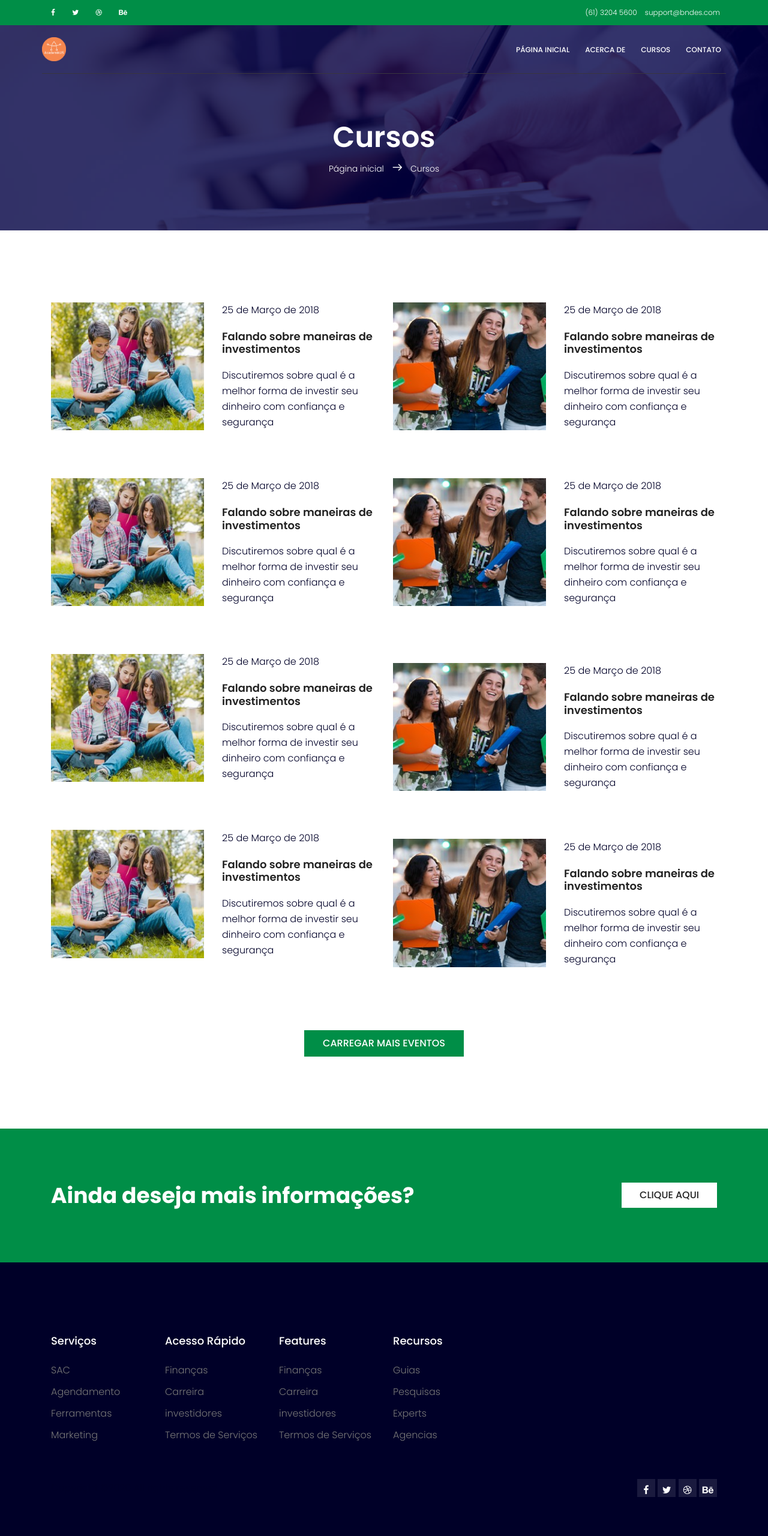
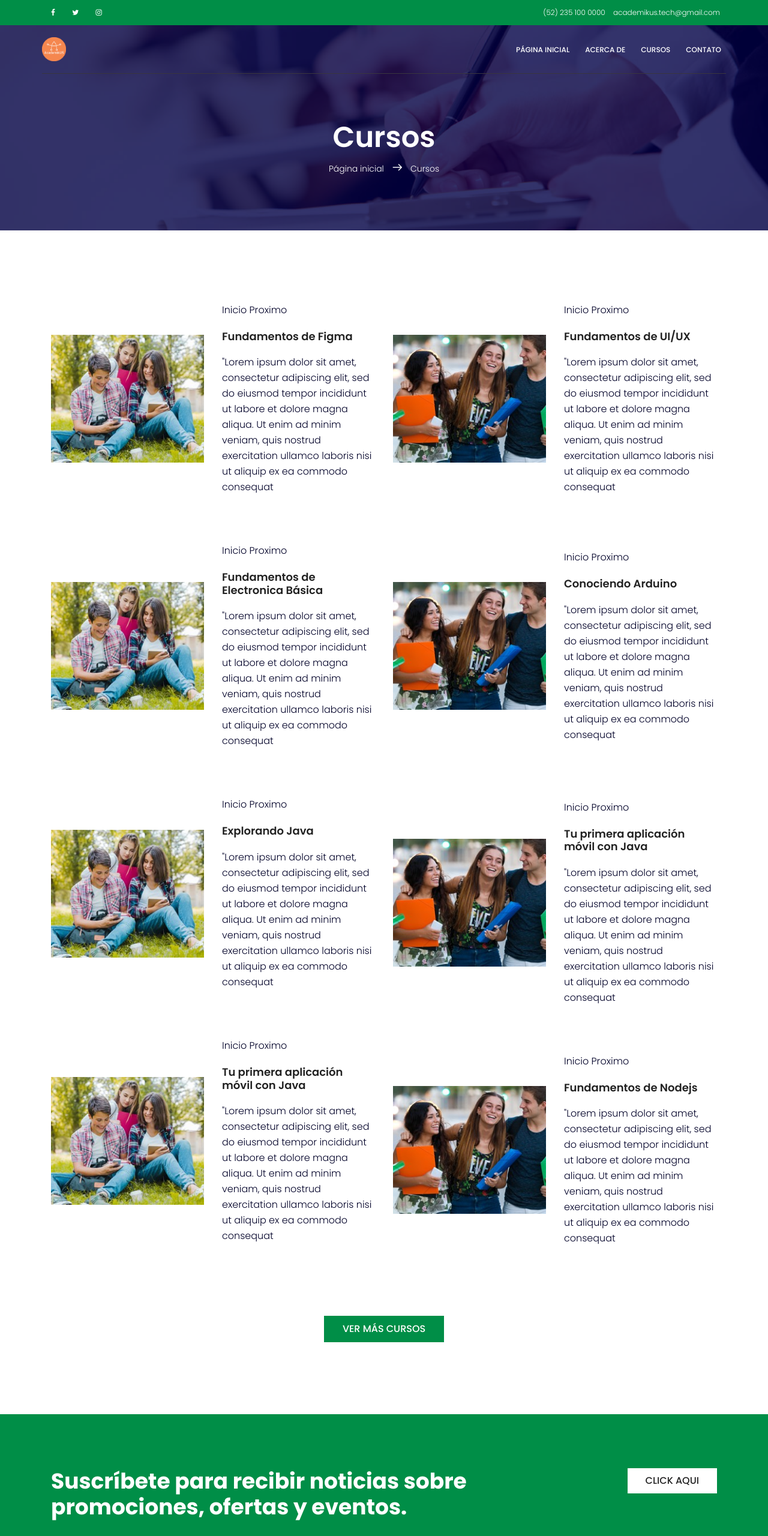
Before and after one commit to academikus/academikus.github.io, a plain HTML site: page cursos.html in a window 1280 px wide. Shown: the top 2560 px of the page at 60% size. Drawn offline with nearby package versions, Linux system fonts and the light colour scheme; some packages are replaced by stand-ins of ours.

Commit message:
actualizacion

```diff
--- a/cursos.html
+++ b/cursos.html
@@ -37,14 +37,14 @@
 			  				<ul>
 								<li><a href="#"><i class="fa fa-facebook"></i></a></li>
 								<li><a href="#"><i class="fa fa-twitter"></i></a></li>
-								<li><a href="#"><i class="fa fa-dribbble"></i></a></li>
-								<li><a href="#"><i class="fa fa-behance"></i></a></li>
+								<li><a href="#"><i class="fa fa-instagram"></i></a></li>
+
 			  				</ul>
 			  			</div>
 			  			<div class="col-lg-6 col-sm-6 col-4 header-top-right no-padding">
-			  				<a href="tel:+953 012 3654 896"><span class="lnr lnr-phone-handset"></span> <span class="text">(61) 3204 5600</span></a>
-			  				<a href="mailto:support@bndes.com"><span class="lnr lnr-envelope"></span> <span class="text">support@bndes.com</span></a>
-			  			</div>
+							<a href="tel:+235 100 0000"><span class="lnr lnr-phone-handset"></span> <span class="text">(52) 235 100 0000</span></a>
+							<a href="mailto:academikus.tech@gmail.com"><span class="lnr lnr-envelope"></span> <span class="text">academikus.tech@gmail.com</span></a>
+						</div>
 			  		</div>
 	  			</div>
 			</div>
@@ -91,10 +91,10 @@
 									<img class="img-fluid" src="img/e1.jpg" alt="">
 								</div>
 								<div class="detials col-12 col-md-6">
-									<p>25 de Março de 2018</p>
-									<a href="#"><h4>Falando sobre maneiras de investimentos</h4></a>
+									<p>Inicio Proximo</p>
+									<a href="#"><h4>Fundamentos de Figma</h4></a>
 									<p>
-										Discutiremos sobre qual é a melhor forma de investir seu dinheiro com confiança e segurança
+										"Lorem ipsum dolor sit amet, consectetur adipiscing elit, sed do eiusmod tempor incididunt ut labore et dolore magna aliqua. Ut enim ad minim veniam, quis nostrud exercitation ullamco laboris nisi ut aliquip ex ea commodo consequat
 									</p>
 								</div>
 							</div>
@@ -105,10 +105,10 @@
 									<img class="img-fluid" src="img/e2.jpg" alt="">
 								</div>
 								<div class="detials col-12 col-md-6">
-									<p>25 de Março de 2018</p>
-									<a href="#"><h4>Falando sobre maneiras de investimentos</h4></a>
+									<p>Inicio Proximo</p>
+									<a href="#"><h4>Fundamentos de UI/UX</h4></a>
 									<p>
-										Discutiremos sobre qual é a melhor forma de investir seu dinheiro com confiança e segurança
+										"Lorem ipsum dolor sit amet, consectetur adipiscing elit, sed do eiusmod tempor incididunt ut labore et dolore magna aliqua. Ut enim ad minim veniam, quis nostrud exercitation ullamco laboris nisi ut aliquip ex ea commodo consequat
 									</p>
 								</div>
 							</div>
@@ -119,10 +119,10 @@
 									<img class="img-fluid" src="img/e1.jpg" alt="">
 								</div>
 								<div class="detials col-12 col-md-6">
-									<p>25 de Março de 2018</p>
-									<a href="#"><h4>Falando sobre maneiras de investimentos</h4></a>
+									<p>Inicio Proximo</p>
+									<a href="#"><h4>Fundamentos de Electronica Básica</h4></a>
 									<p>
-										Discutiremos sobre qual é a melhor forma de investir seu dinheiro com confiança e segurança
+										"Lorem ipsum dolor sit amet, consectetur adipiscing elit, sed do eiusmod tempor incididunt ut labore et dolore magna aliqua. Ut enim ad minim veniam, quis nostrud exercitation ullamco laboris nisi ut aliquip ex ea commodo consequat
 									</p>
 								</div>
 							</div>
@@ -133,10 +133,10 @@
 									<img class="img-fluid" src="img/e2.jpg" alt="">
 								</div>
 								<div class="detials col-12 col-md-6">
-									<p>25 de Março de 2018</p>
-									<a href="#"><h4>Falando sobre maneiras de investimentos</h4></a>
+									<p>Inicio Proximo</p>
+									<a href="#"><h4>Conociendo Arduino</h4></a>
 									<p>
-										Discutiremos sobre qual é a melhor forma de investir seu dinheiro com confiança e segurança
+										"Lorem ipsum dolor sit amet, consectetur adipiscing elit, sed do eiusmod tempor incididunt ut labore et dolore magna aliqua. Ut enim ad minim veniam, quis nostrud exercitation ullamco laboris nisi ut aliquip ex ea commodo consequat
 									</p>
 								</div>
 							</div>
@@ -147,10 +147,10 @@
 									<img class="img-fluid" src="img/e1.jpg" alt="">
 								</div>
 								<div class="detials col-12 col-md-6">
-									<p>25 de Março de 2018</p>
-									<a href="#"><h4>Falando sobre maneiras de investimentos</h4></a>
+									<p>Inicio Proximo</p>
+									<a href="#"><h4>Explorando Java</h4></a>
 									<p>
-										Discutiremos sobre qual é a melhor forma de investir seu dinheiro com confiança e segurança
+										"Lorem ipsum dolor sit amet, consectetur adipiscing elit, sed do eiusmod tempor incididunt ut labore et dolore magna aliqua. Ut enim ad minim veniam, quis nostrud exercitation ullamco laboris nisi ut aliquip ex ea commodo consequat
 									</p>
 								</div>
 							</div>
@@ -161,10 +161,10 @@
 									<img class="img-fluid" src="img/e2.jpg" alt="">
 								</div>
 								<div class="detials col-12 col-md-6">
-									<p>25 de Março de 2018</p>
-									<a href="#"><h4>Falando sobre maneiras de investimentos</h4></a>
+									<p>Inicio Proximo</p>
+									<a href="#"><h4>Tu primera aplicación móvil con Java</h4></a>
 									<p>
-										Discutiremos sobre qual é a melhor forma de investir seu dinheiro com confiança e segurança
+										"Lorem ipsum dolor sit amet, consectetur adipiscing elit, sed do eiusmod tempor incididunt ut labore et dolore magna aliqua. Ut enim ad minim veniam, quis nostrud exercitation ullamco laboris nisi ut aliquip ex ea commodo consequat
 									</p>
 								</div>
 							</div>
@@ -175,10 +175,10 @@
 									<img class="img-fluid" src="img/e1.jpg" alt="">
 								</div>
 								<div class="detials col-12 col-md-6">
-									<p>25 de Março de 2018</p>
-									<a href="#"><h4>Falando sobre maneiras de investimentos</h4></a>
+									<p>Inicio Proximo</p>
+									<a href="#"><h4>Tu primera aplicación móvil con Java</h4></a>
 									<p>
-										Discutiremos sobre qual é a melhor forma de investir seu dinheiro com confiança e segurança
+										"Lorem ipsum dolor sit amet, consectetur adipiscing elit, sed do eiusmod tempor incididunt ut labore et dolore magna aliqua. Ut enim ad minim veniam, quis nostrud exercitation ullamco laboris nisi ut aliquip ex ea commodo consequat
 									</p>
 								</div>
 							</div>
@@ -189,15 +189,15 @@
 									<img class="img-fluid" src="img/e2.jpg" alt="">
 								</div>
 								<div class="detials col-12 col-md-6">
-									<p>25 de Março de 2018</p>
-									<a href="#"><h4>Falando sobre maneiras de investimentos</h4></a>
+									<p>Inicio Proximo</p>
+									<a href="#"><h4>Fundamentos de Nodejs</h4></a>
 									<p>
-										Discutiremos sobre qual é a melhor forma de investir seu dinheiro com confiança e segurança
+										"Lorem ipsum dolor sit amet, consectetur adipiscing elit, sed do eiusmod tempor incididunt ut labore et dolore magna aliqua. Ut enim ad minim veniam, quis nostrud exercitation ullamco laboris nisi ut aliquip ex ea commodo consequat
 									</p>
 								</div>
 							</div>
 						</div>
-						<a href="#" class="text-uppercase primary-btn mx-auto mt-40">Carregar mais eventos</a>
+						<a href="#" class="text-uppercase primary-btn mx-auto mt-40">Ver más cursos</a>
 					</div>
 				</div>
 			</section>
@@ -209,10 +209,10 @@
 				<div class="container">
 					<div class="row">
 						<div class="col-lg-8 cta-left">
-							<h1>Ainda deseja mais informações?</h1>
+							<h1>Suscríbete para recibir noticias sobre promociones, ofertas y eventos.</h1>
 						</div>
 						<div class="col-lg-4 cta-right">
-							<a class="primary-btn wh" href="#">Clique aqui</a>
+							<a class="primary-btn wh" href="#">Click aqui</a>
 						</div>
 					</div>
 				</div>
@@ -225,10 +225,9 @@
 					<div class="row">
 						<div class="col-lg-2 col-md-6 col-sm-6">
 							<div class="single-footer-widget">
-								<h4>Serviços</h4>
+								<h4>Servicios</h4>
 								<ul>
-									<li><a href="#">SAC</a></li>
-									<li><a href="#">Agendamento</a></li>
+									<li><a href="#">Agencia</a></li>
 									<li><a href="#">Ferramentas</a></li>
 									<li><a href="#">Marketing</a></li>
 								</ul>
@@ -238,18 +237,6 @@
 							<div class="single-footer-widget">
 								<h4>Acesso Rápido</h4>
 								<ul>
-									<li><a href="#">Finanças</a></li>
-									<li><a href="#">Carreira</a></li>
-									<li><a href="#">investidores</a></li>
-									<li><a href="#">Termos de Serviços</a></li>
-								</ul>
-							</div>
-						</div>
-						<div class="col-lg-2 col-md-6 col-sm-6">
-							<div class="single-footer-widget">
-								<h4>Features</h4>
-								<ul>
-									<li><a href="#">Finanças</a></li>
 									<li><a href="#">Carreira</a></li>
 									<li><a href="#">investidores</a></li>
 									<li><a href="#">Termos de Serviços</a></li>
@@ -275,8 +262,8 @@
 						<div class="col-lg-6 col-sm-12 footer-social">
 							<a href="#"><i class="fa fa-facebook"></i></a>
 							<a href="#"><i class="fa fa-twitter"></i></a>
-							<a href="#"><i class="fa fa-dribbble"></i></a>
-							<a href="#"><i class="fa fa-behance"></i></a>
+							<a href="#"><i class="fa fa-instagram"></i></a>
+
 						</div>
 					</div>
 				</div>
```
Also changed, not shown: about.html (+47 -61 lines), contato.html (+8 -21 lines), index.html (+8 -8 lines), 1 other file.
